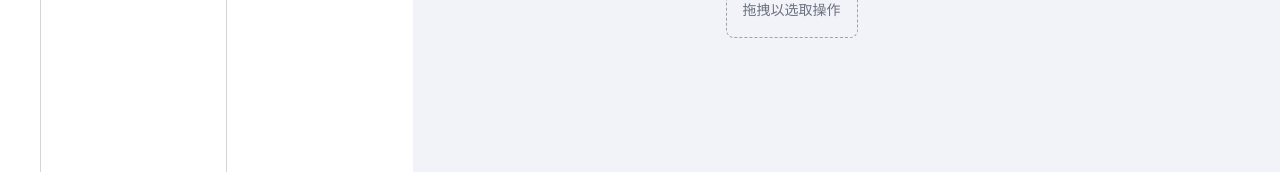
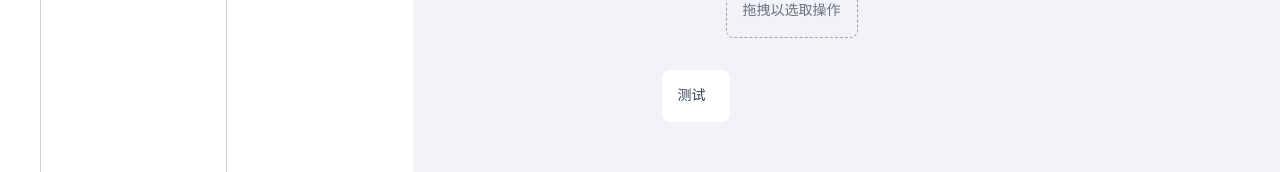
Before and after one commit to qiuying-rpa/client, a Vue app: page /#/designer in a window 1280 px wide. Shown: the part 514-686 px from the top of the page. Built offline with nearby package versions, Linux system fonts and the light colour scheme.

Commit message:
feat: sun-wukong component!

```diff
--- a/src/components/ProcessDesigner.vue
+++ b/src/components/ProcessDesigner.vue
@@ -30,6 +30,18 @@ const nodes = ref([
     id: uuid(),
     is: 'exec-circular',
     modelValue: {}
+  },
+  {
+    id: uuid(),
+    is: 'sun-wukong',
+    title: '测试',
+    modelValue: [
+      {
+        label: '参数',
+        argName: 'test',
+        value: ''
+      }
+    ]
   }
 ])
 </script>
--- /dev/null
+++ b/src/components/base/SunWukong.vue
@@ -0,0 +1,25 @@
+<template>
+  <plain-card class="select-none relative flex items-center">
+    {{ title }}
+    <dot-form class="ml-1">
+      <kwargs-form v-model="modelValue" />
+    </dot-form>
+  </plain-card>
+</template>
+
+<script setup lang="ts">
+import { computed } from 'vue'
+
+interface Props {
+  modelValue: KwargsFormModelValue[],
+  title: string
+}
+
+const props = defineProps<Props>()
+const emits = defineEmits(['update:modelValue'])
+
+const modelValue = computed({
+  set: (modelValue) => emits('update:modelValue', modelValue),
+  get: () => props.modelValue
+})
+</script>
--- a/src/components/exec/ExecSequential.vue
+++ b/src/components/exec/ExecSequential.vue
@@ -3,11 +3,11 @@
     class="pl-8 relative before-content-none before-w-0.4 before-h-100% before-absolute before-left-0 before-bg-slate w-fit"
     @dragover.stop="matchInsertPosition">
     <template v-if="props.modelValue.length">
-      <template v-for="{ is, id, modelValue }, index in props.modelValue" :key="id">
+      <template v-for="{ is, id, modelValue, title }, index in props.modelValue" :key="id">
         <hint-node v-if="is === 'hint-node'" :class="{ 'mt-4': index > 0 }" />
         <component v-else :is="is.startsWith('exec') ? 'div' : 'node-shell'" :id="id"
           :class="{ 'mt-4': index > 0 }">
-          <component :modelValue="modelValue" :is="is"
+          <component :modelValue="modelValue" :is="is" :title="title"
             @update:modelValue="updateNodeModelValue(index, $event)"
             :class="{ 'mt-4': index > 0 && is.startsWith('exec') }" @remove="removeNode(index)" />
         </component>
--- a/src/types/common.d.ts
+++ b/src/types/common.d.ts
@@ -1,4 +1,6 @@
 type ValueType = string | number | boolean
+
+type ObjectValue = { [key: string]: unknown }
 
 interface SimpleItem {
   title: string
--- a/src/types/exec.d.ts
+++ b/src/types/exec.d.ts
@@ -9,10 +9,11 @@ type ConditionsItem = ConditionItem & {
   onRemove?: (i: number) => void
 }
 
-type ProcessNodeModelValue = { [key: string]: unknown }
+type ProcessNodeModelValue = ObjectValue
 
 interface ProcessNode {
   id: string
   is: string
+  title?: string
   modelValue?: ProcessNodeModelValue
 }
```
